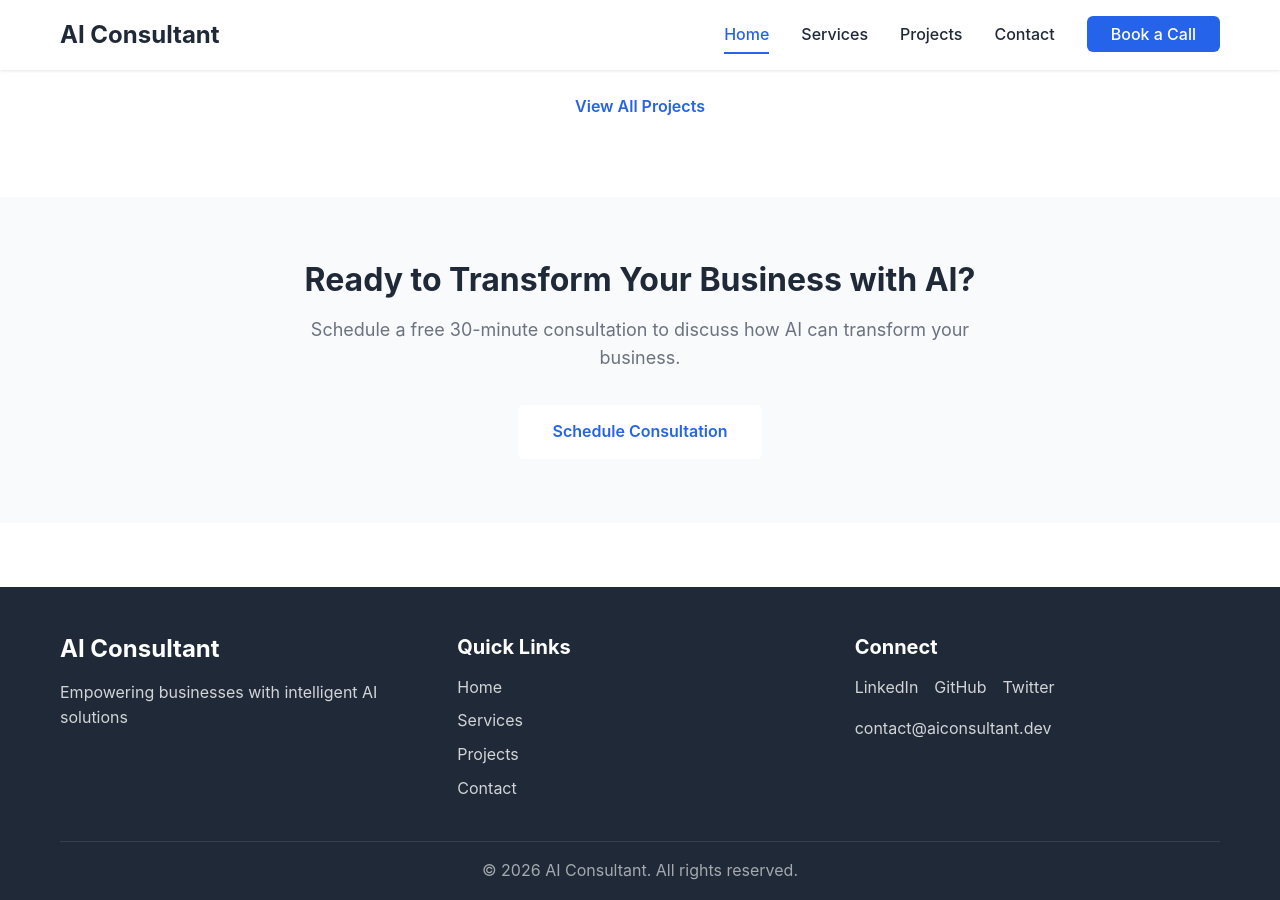
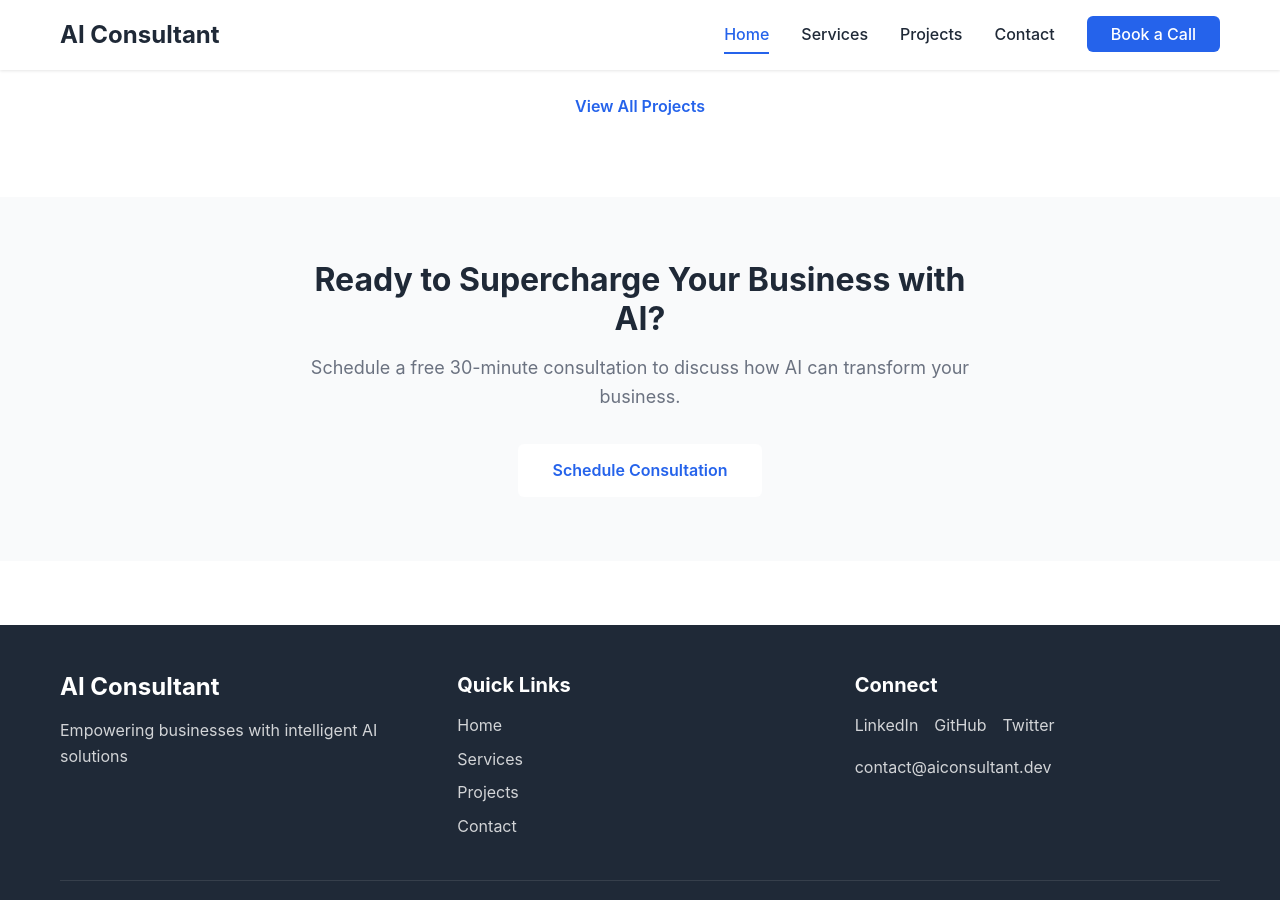
Before and after one commit to Eagolo135/Eagolo135.github.io, a Jekyll site: the page built from index.html, in a window 1280 px wide and 900 px high, scrolled down 2009 px. Built offline with Jekyll 4.4.1, drawn with Linux system fonts in a browser that asks for light colours.

Commit message:
Update hero CTA heading

```diff
--- a/_data/site.yml
+++ b/_data/site.yml
@@ -17,7 +17,7 @@ pages:
     projects_title: Featured Projects
     projects_subtitle: Recent success stories and client work
     projects_button: View All Projects
-    cta_heading: Ready to Transform Your Business with AI?
+    cta_heading: Ready to Supercharge Your Business with AI?
     cta_button: Schedule Consultation
   services:
     hero_title: Services
```
